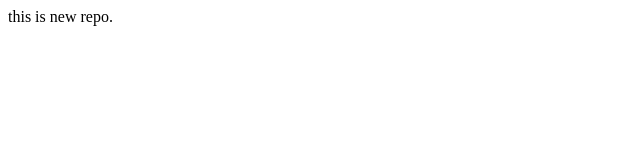
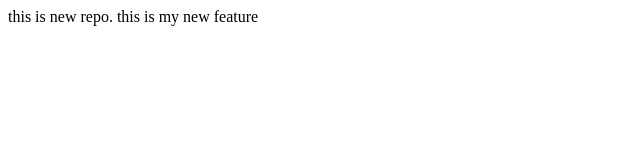
Before and after one commit to Roshan2507/LocalRepo, a plain HTML site: page index.html in a window 1280 px wide. Shown: the whole page, without its empty margins (0-640 px from the left). Drawn offline with Linux system fonts and the light colour scheme.

Commit message:
new Featture added

```diff
--- a/index.html
+++ b/index.html
@@ -1,3 +1,6 @@
 <pr>
     this is new repo.
 </pr>
+<pr>
+    this is my new feature
+</pr>
```
